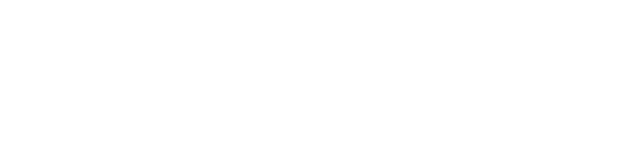
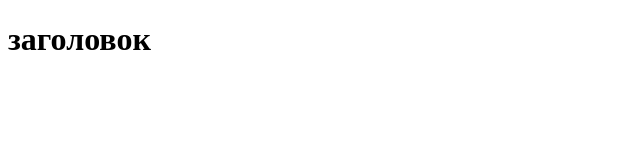
Before and after one commit to BountyCoder/tutorial, a plain HTML site: page index.html in a window 1280 px wide. Shown: the whole page, without its empty margins (0-640 px from the left). Drawn offline with Linux system fonts and the light colour scheme.

Commit message:
Update index.html

```diff
--- a/index.html
+++ b/index.html
@@ -6,6 +6,6 @@
     <link rel="stylesheet" href="style.css">
   </head>
   <body>
-
+<h1>заголовок</h1>
   </body>
 </html>
```
